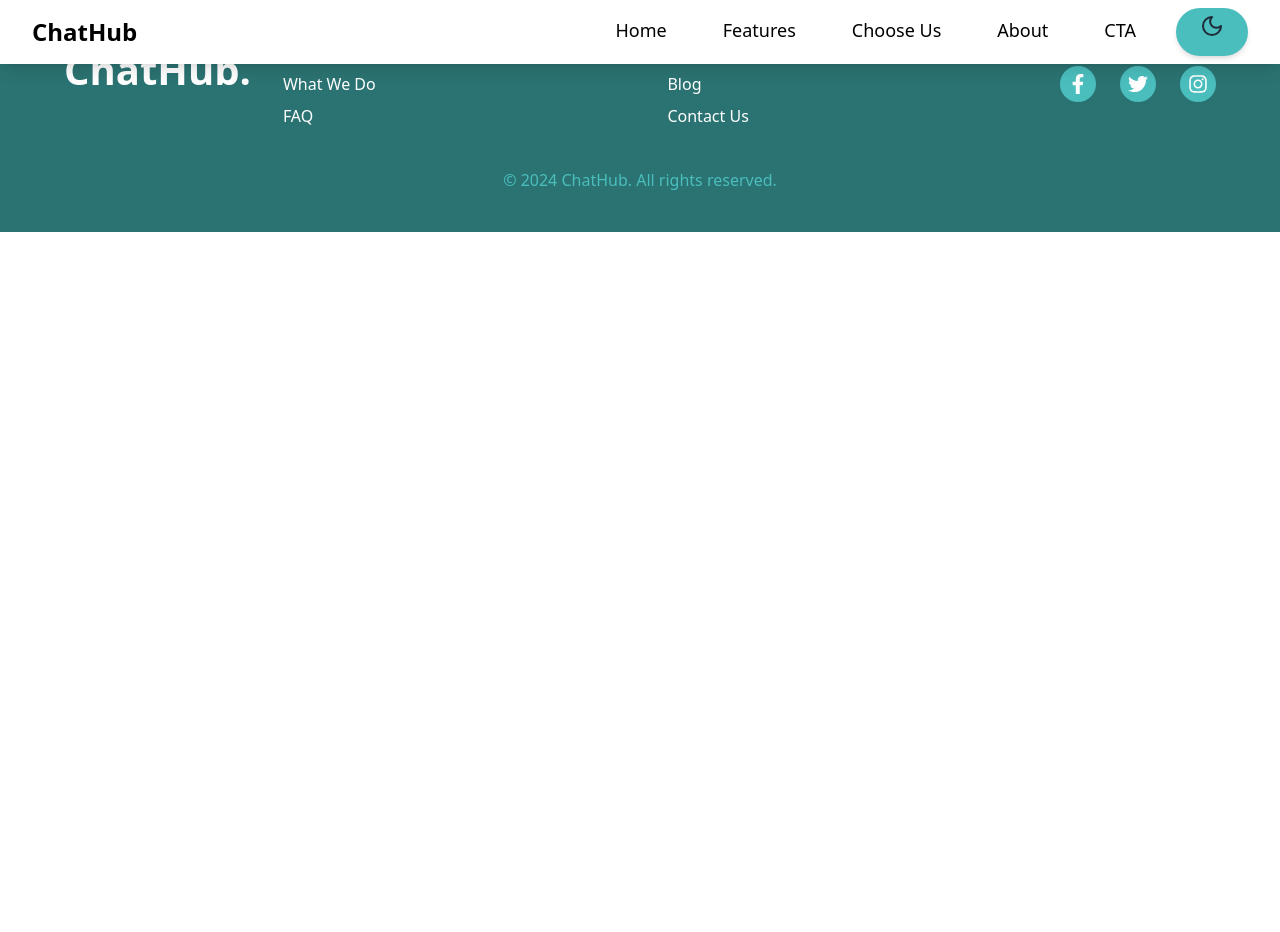
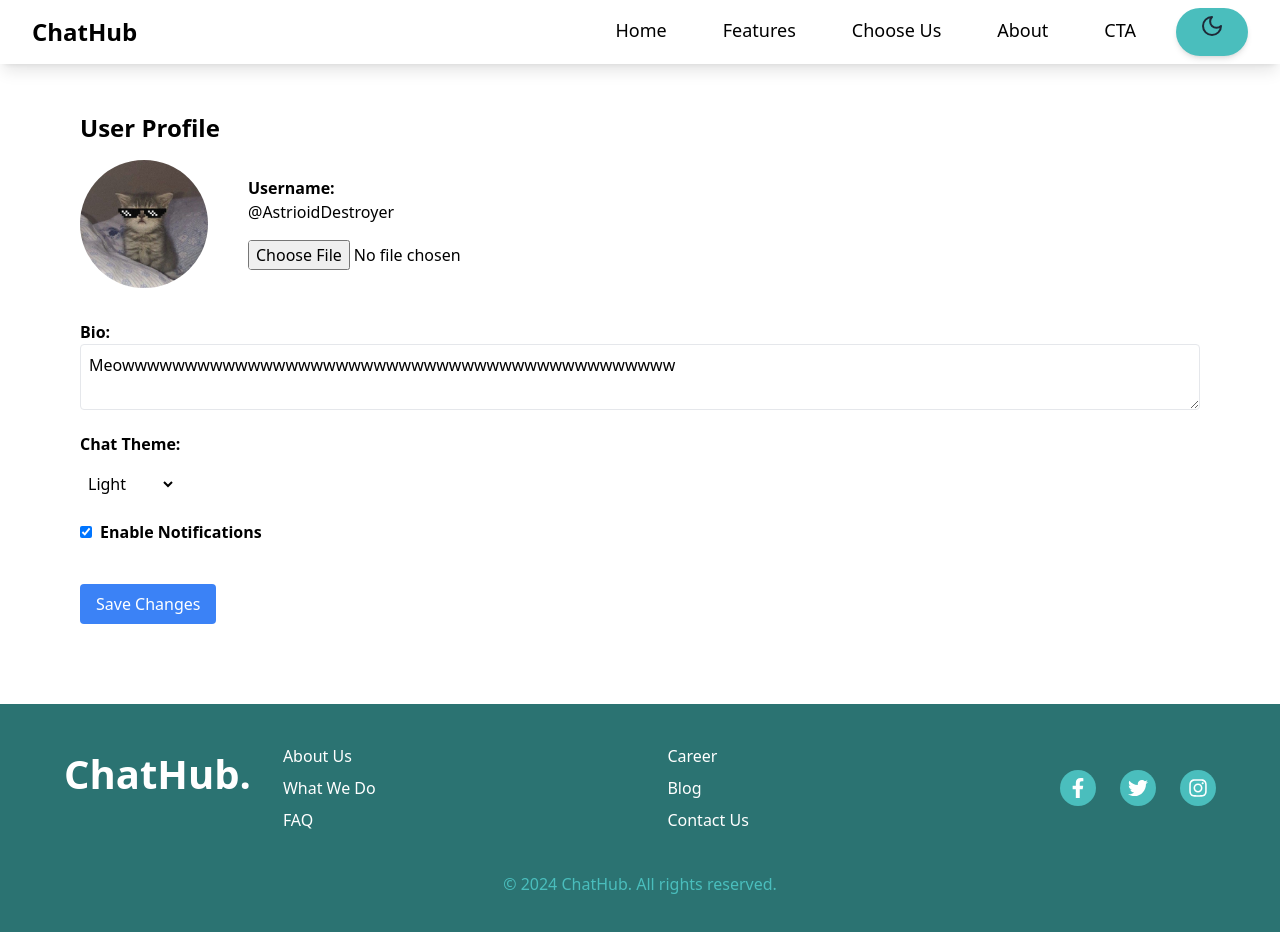
Before and after one commit to Prithwi32/ChatHub, a React (Vite) app in the folder client/: page /profile in a window 1280 px wide. Shown: the top 932 px of the page. Before the commit the page ends 800 px from the top, so only its background shows below. Built offline with nearby package versions, Linux system fonts and the light colour scheme; no server answers.

Commit message:
feat: Implemented user profile with bio editing, profile picture upload and user preference changes

```diff
--- a/client/package.json
+++ b/client/package.json
@@ -12,6 +12,7 @@
   "dependencies": {
     "@emailjs/browser": "^4.4.1",
     "aos": "^2.3.4",
+    "axios": "^1.7.9",
     "lucide-react": "^0.453.0",
     "react": "^18.3.1",
     "react-dom": "^18.3.1",
--- a/client/src/App.jsx
+++ b/client/src/App.jsx
@@ -8,6 +8,7 @@ import ChooseUs from "./components/ChooseUs";
 import AboutUs from "./components/AboutUs";
 import CTA from "./components/Cta";
 import ContactForm from "./components/Contact";
+import UserProfile from "./pages/UserProfile";
 
 export default function App() {
   return (
@@ -22,6 +23,7 @@ export default function App() {
         <Route path="/about" element={<AboutUs />} />
         <Route path="/contact" element={<ContactForm />} />
         <Route path="/cta" element={<CTA />} />
+        <Route path="/profile" element={<UserProfile />} />
       </Routes>
       <Footer />
     </>
--- /dev/null
+++ b/client/src/pages/UserProfile.jsx
@@ -0,0 +1,142 @@
+import React, { useState, useEffect } from "react";
+import axios from "axios";
+import profilepic from '../assets/images/profile.jpg'
+import { ThemeContext } from "../context/ThemeContext";
+import { useContext } from "react";
+
+const UserProfile = () => {
+
+  const { darkMode, toggleDarkMode } = useContext(ThemeContext);
+
+  const [profile, setProfile] = useState({
+    username: "",
+    email: "",
+    bio: "",
+    profilePicture: "",
+    chatSettings: {
+      theme: "light",
+      notifications: true,
+    },
+  });
+  const [newBio, setNewBio] = useState("");
+  const [newProfilePic, setNewProfilePic] = useState(null);
+  const [theme, setTheme] = useState("light");
+  const [notifications, setNotifications] = useState(true);
+
+  //const token = localStorage.getItem("token");
+
+  useEffect(() => {
+    axios
+      .get("/api/users/profile", {
+        // headers: {
+        //   Authorization: token,
+        // },
+        withCredentials: true
+      })
+      .then((res) => {
+        setProfile(res.data);
+        setNewBio(res.data.bio);
+        setTheme(res.data.chatSettings.theme);
+        setNotifications(res.data.chatSettings.notifications);
+      })
+      .catch((err) => console.log(err));
+  }, []);
+
+  const handleBioChange = (e) => setNewBio(e.target.value);
+
+  const handleProfilePicChange = (e) => {
+    setNewProfilePic(e.target.files[0]);
+  };
+
+  const handleThemeChange = (e) => {
+    toggleDarkMode();
+    setTheme(darkMode);
+  }
+
+  const handleNotificationsChange = (e) =>
+    setNotifications(e.target.checked);
+
+  const handleSave = () => {
+    const formData = new FormData();
+    formData.append("bio", newBio);
+    formData.append("theme", theme);
+    formData.append("notifications", notifications);
+
+    if (newProfilePic) {
+      formData.append("profilePicture", newProfilePic);
+    }
+
+    axios
+      .post("/api/users/profile/upload", formData, {
+        headers: {
+          "Content-Type": "multipart/form-data",
+          //Authorization: token,
+        },
+        withCredentials: true,
+      })
+      .then((res) => {
+        alert("Profile updated successfully!");
+        setProfile(res.data);
+      })
+      .catch((err) => console.log(err));
+  };
+
+  return (
+    <div className="container p-20 pt-28 mx-auto">
+      <h2 className="text-2xl font-bold mb-4">User Profile</h2>
+      <div className="flex gap-10">
+      <div >
+        <img
+          src={profile.profilePicture||profilepic}
+          alt="Profile"
+          className="w-32 h-32 rounded-full mb-4"
+        />
+        </div>
+        <div>
+        <div className="mt-4">
+        <label className="block font-bold">Username:</label>
+        <p>{profile.username||"@AstrioidDestroyer"}</p>
+      </div>
+      <div className="mt-4">
+      <input type="file" className="rounded" onChange={handleProfilePicChange} />
+      </div>
+      </div>
+      </div>
+
+      <div className="mt-4">
+        <label className="block font-bold">Bio:</label>
+        <textarea
+          value={newBio||"Meowwwwwwwwwwwwwwwwwwwwwwwwwwwwwwwwwwwwwwwwwwww"}
+          onChange={handleBioChange}
+          className={`border rounded p-2 w-full ${darkMode ? "bg-gray-800 text-white" : "bg-white text-black"}`}
+        />
+      </div>
+      <div className="mt-4">
+        <label className="block font-bold">Chat Theme:</label>
+        <select className={`w-24 mt-3 p-1 ${darkMode ? "bg-gray-800 text-white" : "bg-white text-black"}`} value={theme} onChange={handleThemeChange}>
+          <option value="light">Light</option>
+          <option value="dark">Dark</option>
+        </select>
+      </div>
+      <div className="mt-5">
+        <label className="block font-bold">
+          <input
+            type="checkbox"
+            checked={notifications}
+            onChange={handleNotificationsChange}
+            className="w-3 h-3"
+          />
+          <span className="ml-2">Enable Notifications</span>
+        </label>
+      </div>
+      <button
+        onClick={handleSave}
+        className="bg-blue-500 text-white py-2 px-4 rounded mt-10"
+      >
+        Save Changes
+      </button>
+    </div>
+  );
+};
+
+export default UserProfile;
```
Also changed, not shown: client/src/assets/images/profile.jpg (added), 1 other file (tests, documents, lock files or other folders).
